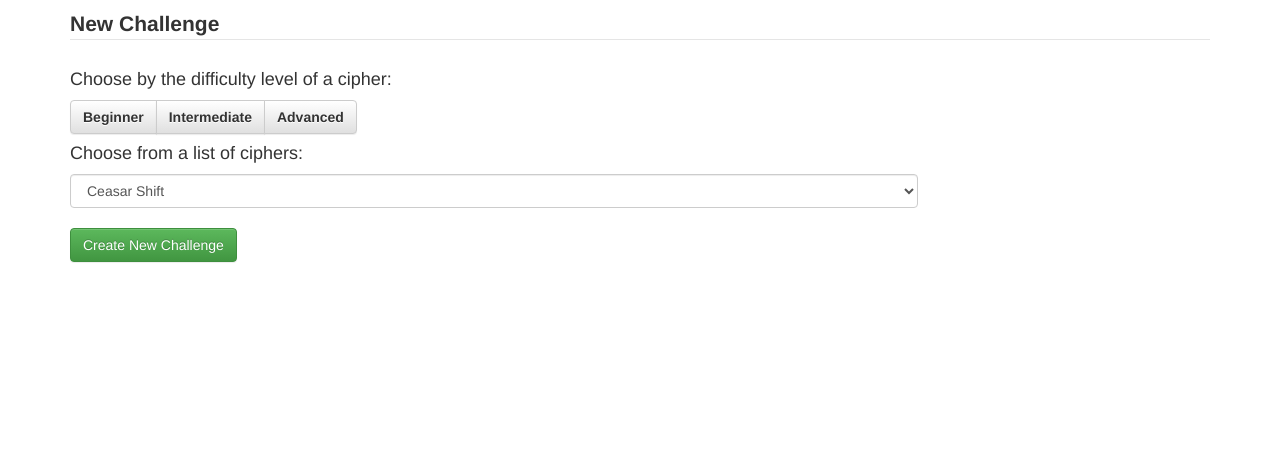
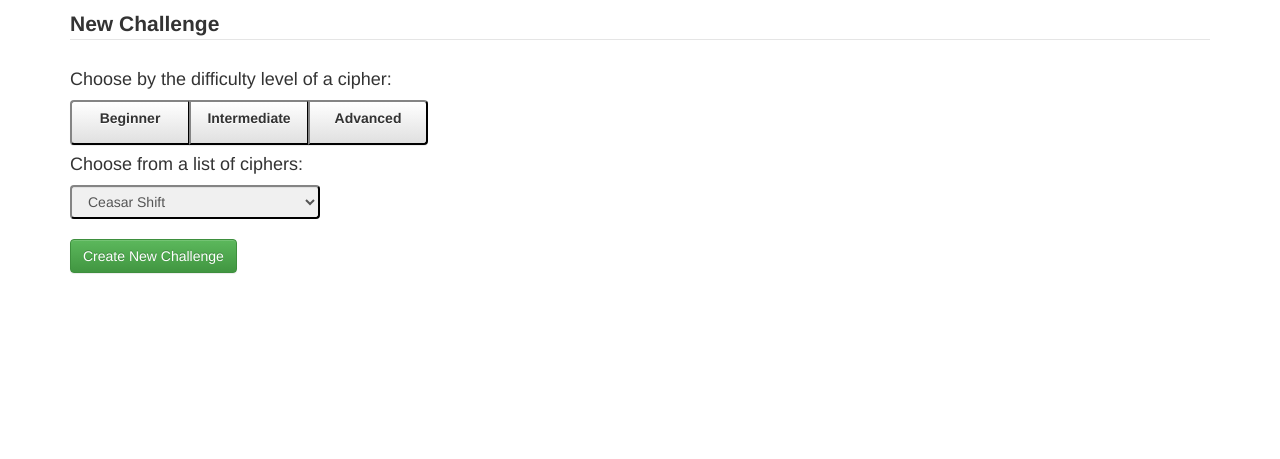
Before and after one commit to lrascius/CodeCipherCenter, a Django app: page /cipher/createchallenge/ in a window 1280 px wide. Shown: the part 51-510 px from the top of the page. Run offline with Django 3.2, Linux system fonts and the light colour scheme; a user stored in the database is signed in; parts of the project's set-up code (start-up, migrations or seed data) failed here and were passed over; some libraries are stand-ins or nearby versions.

Commit message:
Adding some style to the create challenge page

```diff
--- a/cccenter/static/css/style.css
+++ b/cccenter/static/css/style.css
@@ -12,3 +12,22 @@ footer {
 	width: 100%;
 	height: 40px;
 }
+
+#cipherDifficulty {
+    border: 2px outset #303030;
+    background-color: #A0A0A0;
+    height:45px;
+    width:120px;
+    cursor:pointer;
+}
+
+#cipherDifficulty:hover {
+    background-color: #808080;
+/*    color:#100000 ;*/
+}
+
+#cipherChoice {
+	width:250px;
+    border: 2px outset #303030;
+    background-color: #F0F0F0;
+}
```
